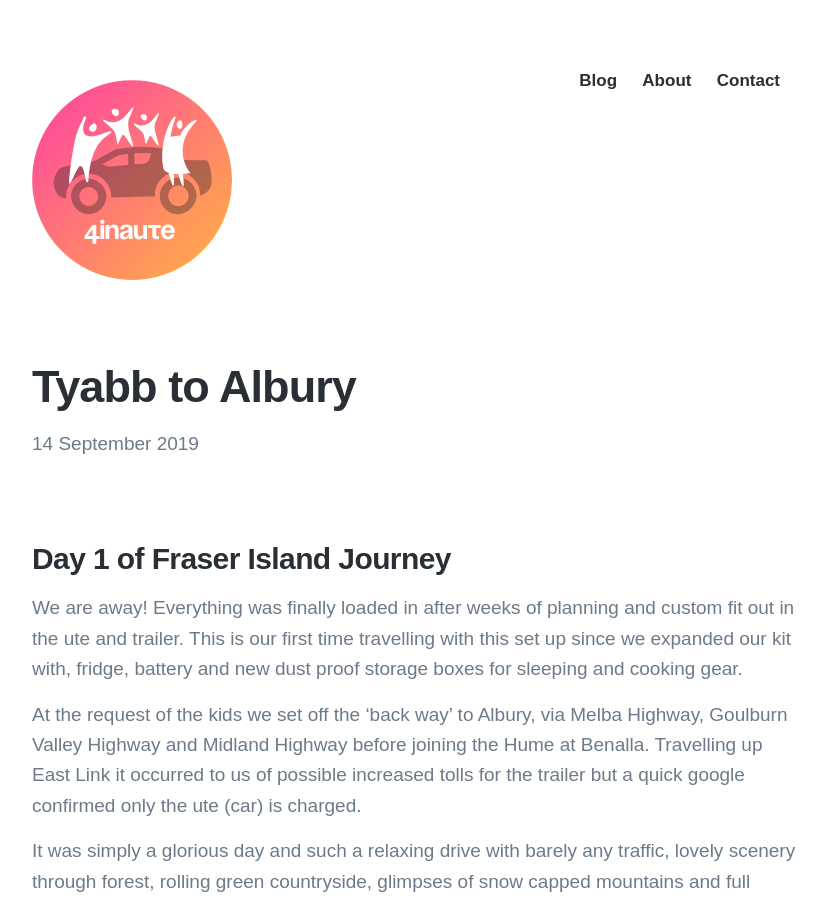
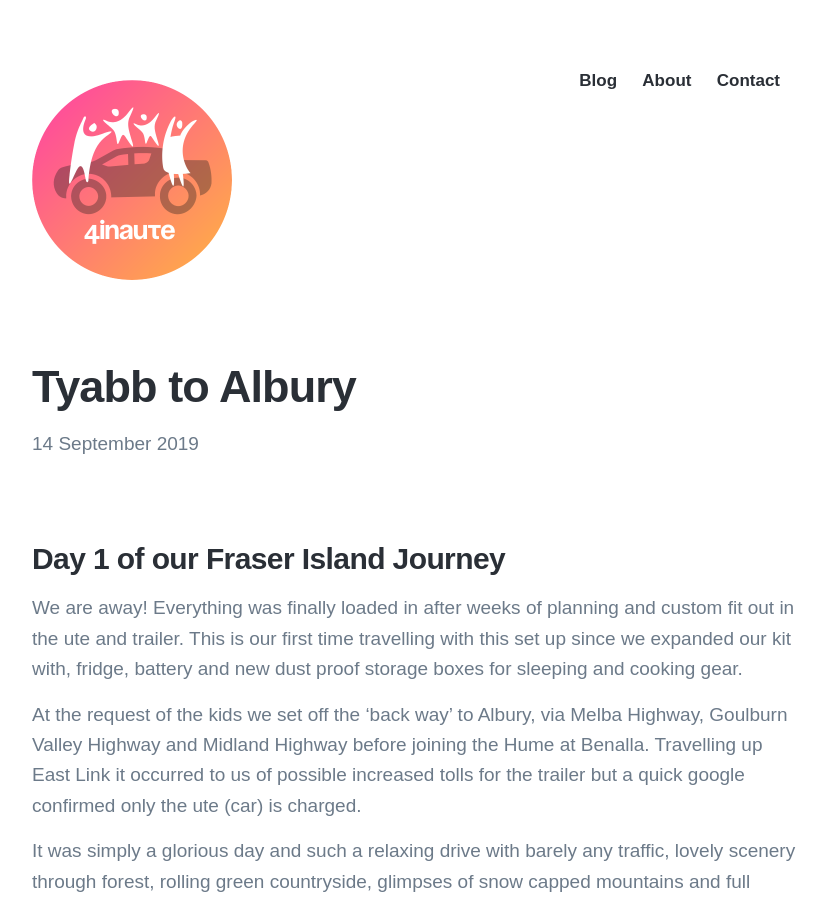
Before and after one commit to 4inaute/4inaute, a Jekyll site: the page built from _projects/2019-09-14-tyabb-to-albury.md, in a window 1280 px wide and 900 px high. Shown: the whole window, without its empty margins (224-1050 px from the left). Built offline with Jekyll 4.4.1, drawn with Linux system fonts in a browser that asks for light colours; nearby versions of some CDN libraries; some web fonts are replaced.

Commit message:
Update 2019-09-14-tyabb-to-albury.md

```diff
--- a/_projects/2019-09-14-tyabb-to-albury.md
+++ b/_projects/2019-09-14-tyabb-to-albury.md
@@ -5,7 +5,7 @@ date: 2019-09-14 00:00:00
 description: Recap of our first day travelling towards Hervey Bay via Albury. With stops at Yarraglen and Bonnie Doon before making it to our destination for the day, Albury.
 featured_image: '/images/0919/005-140919.jpg'
 ---
-### Day 1 of Fraser Island Journey
+### Day 1 of our Fraser Island Journey
 
 We are away! Everything was finally loaded in after weeks of planning and custom fit out in the ute and trailer. This is our first time travelling with this set up since we expanded our kit with, fridge, battery and new dust proof storage boxes for sleeping and cooking gear.
 
```
